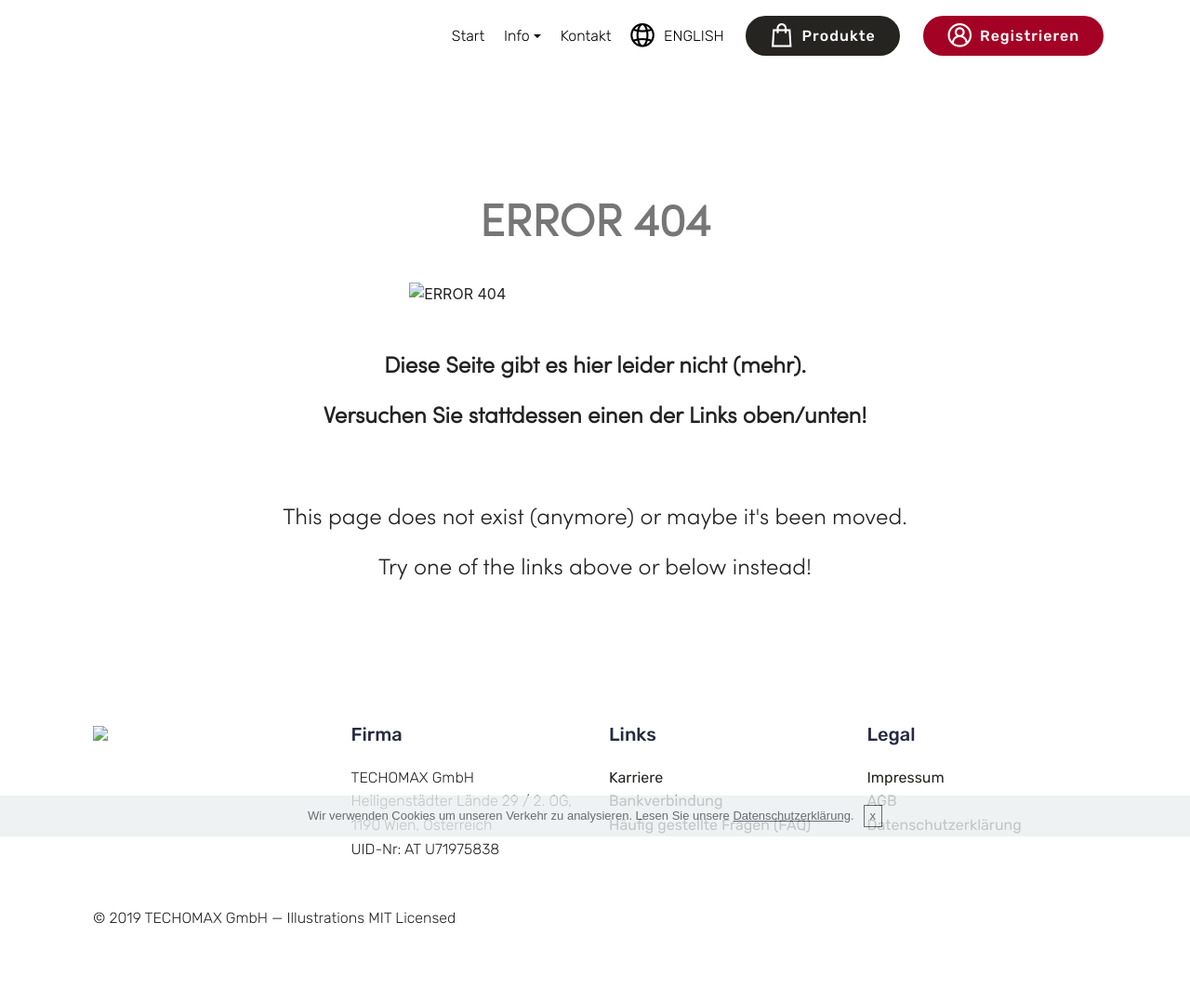
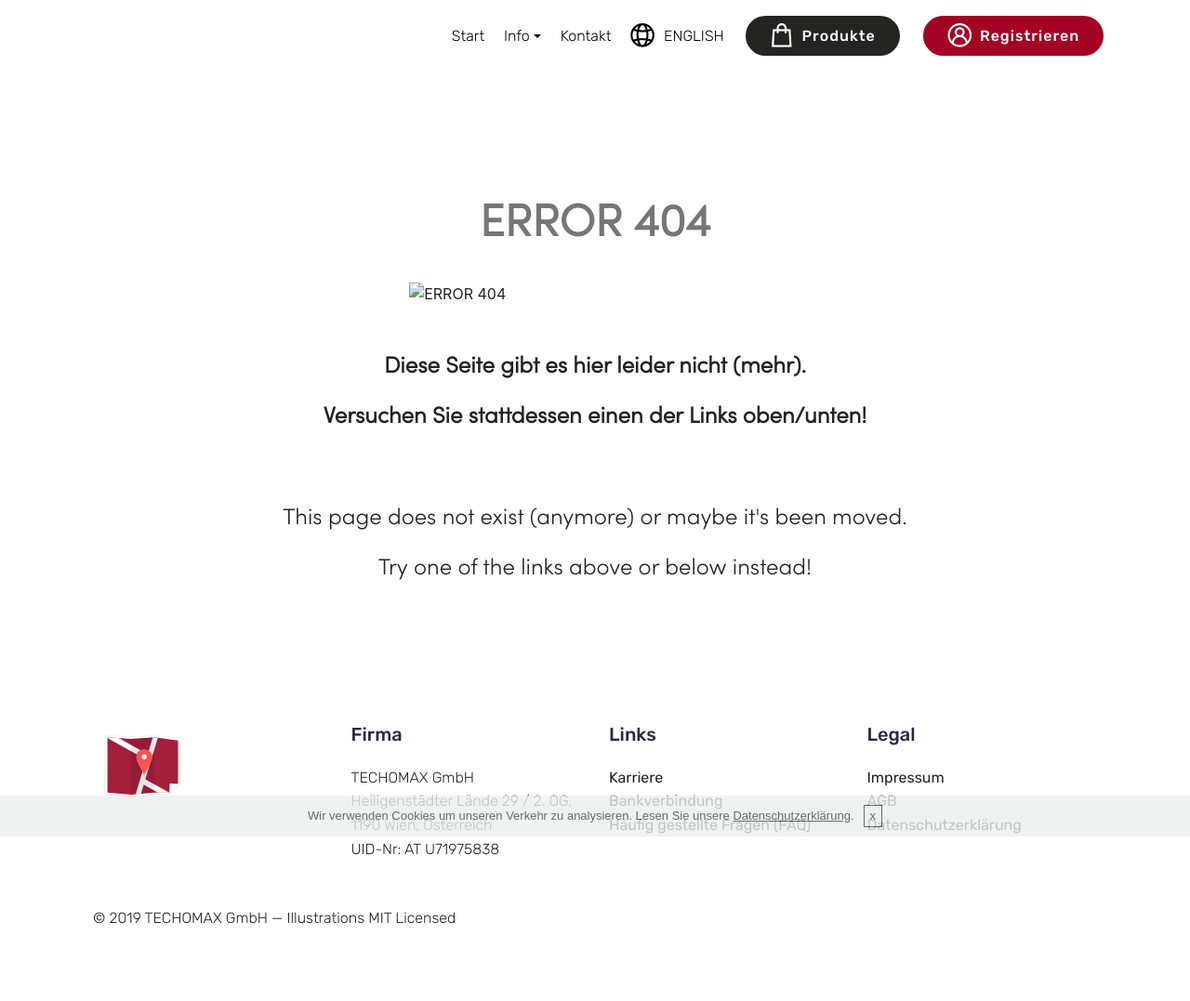
Before and after one commit to techomax/techomax.github.io, a Jekyll site: the page built from 404.html, in a window 1280 px wide. Shown: the whole page at 93% size. Built offline with Jekyll 4.4.1, drawn with Linux system fonts in a browser that asks for light colours; some web fonts are replaced.

Commit message:
Update footer.html

```diff
--- a/_includes/footer.html
+++ b/_includes/footer.html
@@ -6,7 +6,7 @@
             <div class="col-12 col-md-3">
                 <div class="media-wrap">
 
-                        <img src="assets/images/map.svg" alt="Map card" title="">
+                        <img src="/assets/images/map.svg" alt="Map card" title="">
 
                 </div>
             </div>
```
